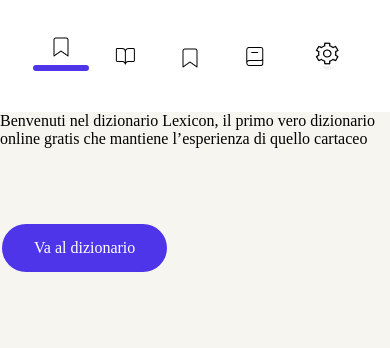
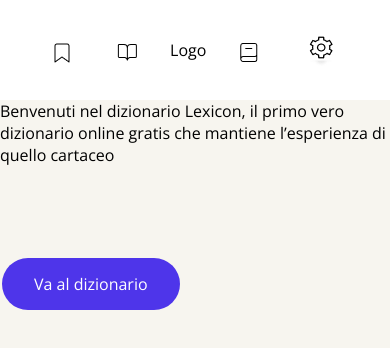
Before and after one commit to EnricoAbbona/dizionariolexicon, a plain HTML site: page index.html in a window 390 px wide. Drawn offline with nearby package versions, Linux system fonts and the light colour scheme.

Commit message:
ottimizzazione navbar mobile

```diff
--- a/css/css.css
+++ b/css/css.css
@@ -1,6 +1,16 @@
+
+@media screen and (display-mode: standalone) {
+	header {
+	  height: 88px !important;
+	}
+  }
+
+/* navbar */
+
 body {
 	margin: 0;
 	background-color: #f7f5ef;
+	font-family: 'Open Sans', sans-serif;
 }
 
 .bottone_dizionario {
@@ -50,8 +60,6 @@ hr.navbar {
 }
 
 
-/*VISUALIZZAZIONE DA MOBILE VERTICALE*/
-
 @media screen and (max-width: 500px) {
 	hr.navbar {
 		border: 3px solid #4E35EA;
@@ -59,3 +67,5 @@ hr.navbar {
 		width: 50px;
 	}
 }
+
+/*home page*/
--- a/index.html
+++ b/index.html
@@ -1,21 +1,26 @@
 <html>
    <head>
       <link rel="stylesheet" type="text/css" href="css/css.css">
-      <meta name="viewport" content="width=device-width, initial-scale=1.0">
+      <meta name="viewport" content="width=device-width, initial-scale=1.0, viewport-fit=cover">
+      <meta name="apple-mobile-web-app-status-bar-style" content="black-translucent"/>
       <title>Dizionario Lexicon</title>
+      <link rel="preconnect" href="https://fonts.googleapis.com">
+      <link rel="preconnect" href="https://fonts.gstatic.com" crossorigin>
+      <link href="https://fonts.googleapis.com/css2?family=Open+Sans:ital,wght@0,300;0,400;0,500;0,600;1,300;1,400;1,600&display=swap" rel="stylesheet">
    </head>
    <body>
       <div class="navbar">
          <table class="img_navbar">
             <tr>
                <td>
-                  <a href="sezioni/parole_salvate.html" class="a_imgnavbar"><IMG SRC="resources/navbar/sezione_parole_salvate.png" ALIGN="middle" BORDER="0" ALT="parole salvate"></a> <hr class="navbar">
+                  <a href="sezioni/parole_salvate.html" class="a_imgnavbar"><IMG SRC="resources/navbar/sezione_parole_salvate.png" ALIGN="middle" BORDER="0" ALT="parole salvate"></a>
                </td>
                <td>
                   <a href="sezioni/dizionario.html" class="a_imgnavbar"><IMG SRC="resources/navbar/sezione_dizionario.png" ALIGN="middle" BORDER="0" ALT="dizionario"></a>
                </td>
                <td>
-                  <a href="sezioni/parole_savlate.html" class="a_imgnavbar"><IMG SRC="resources/navbar/sezione_parole_salvate.png" ALIGN="middle" BORDER="0" ALT="logo"></a>
+                 <p>Logo</p>
+                  <!-- <a href="sezioni/parole_savlate.html" class="a_imgnavbar"> <IMG SRC="resources/navbar/sezione_parole_salvate.png" ALIGN="middle" BORDER="0" ALT="logo"> </a> -->
 
                </td>
                <td>
```
